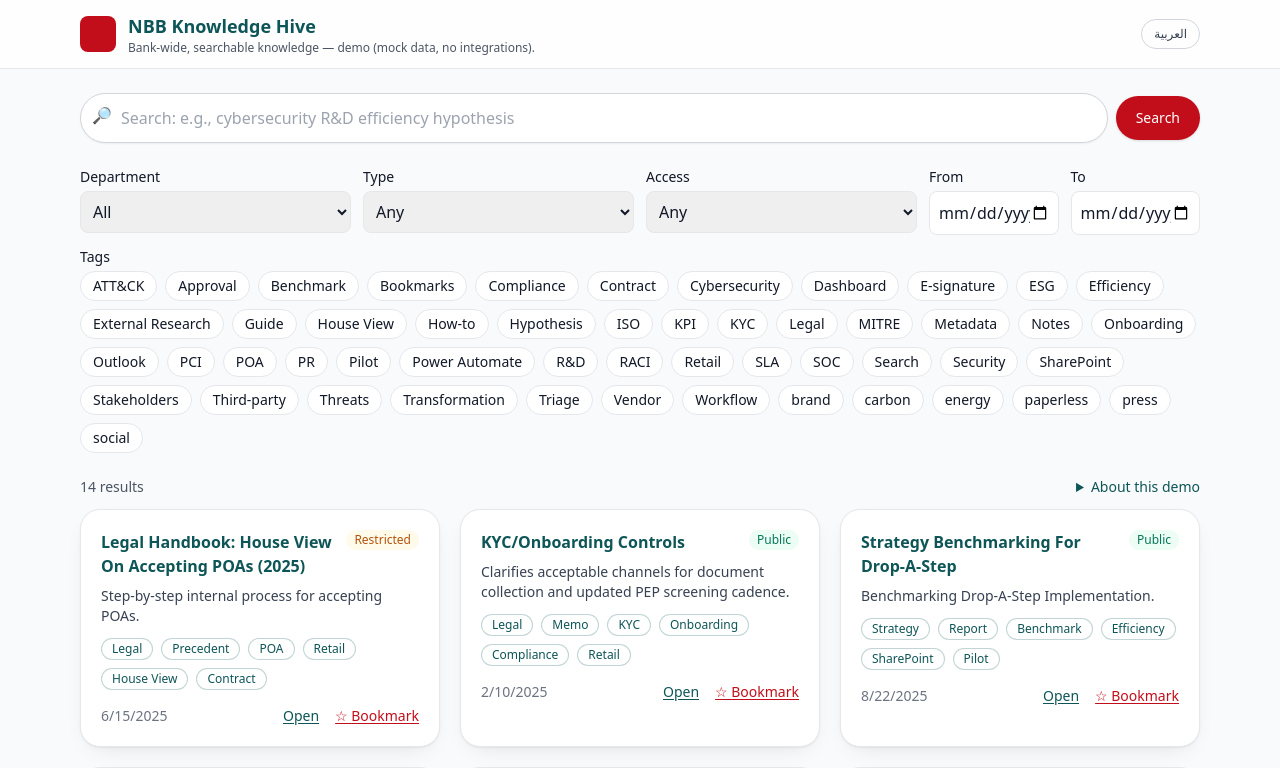
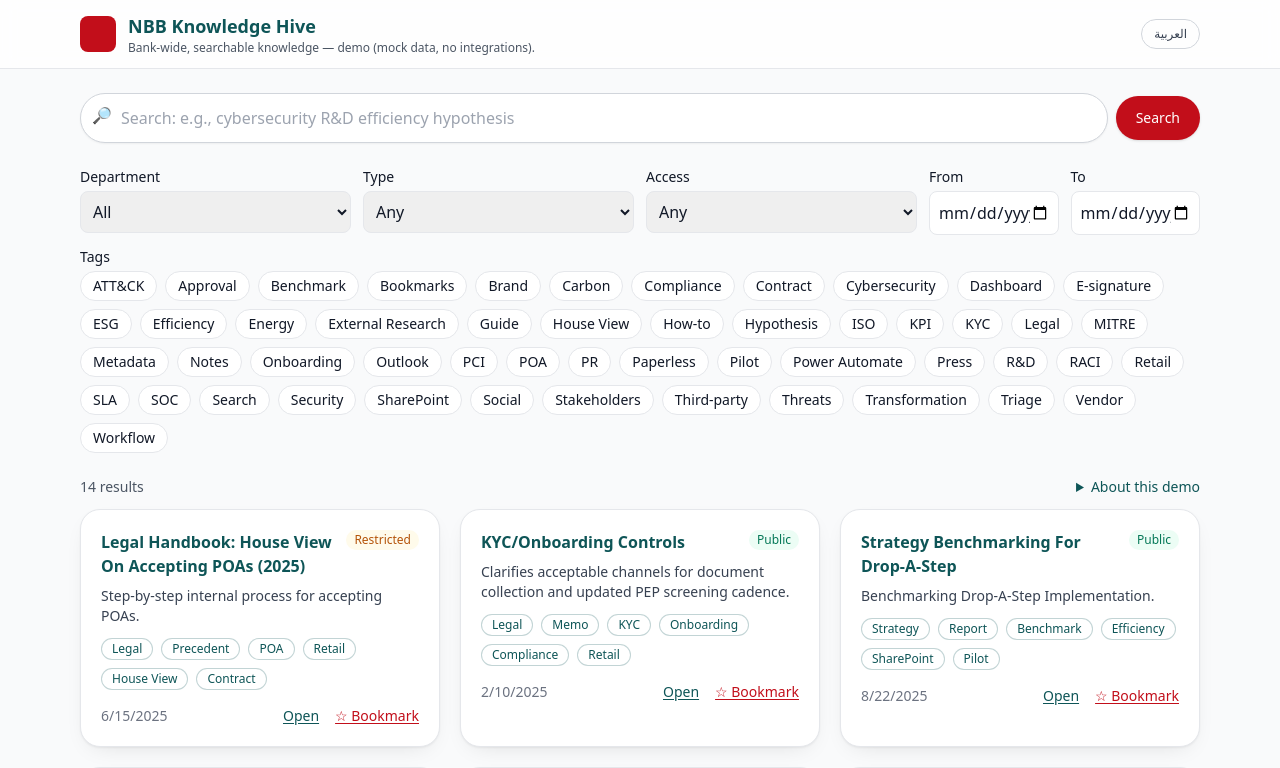
Before and after one commit to HeshamBucheeri/nbb-knowledge-hive, a React (Vite) app in the folder nbb-knowledge-hive/nbb-knowledge-hive/: page / in a window 1280 px wide. Shown: the top 768 px of the page. Built offline with nearby package versions, Linux system fonts and the light colour scheme.

Commit message:
Update mock.ts

```diff
--- a/nbb-knowledge-hive/nbb-knowledge-hive/src/data/mock.ts
+++ b/nbb-knowledge-hive/nbb-knowledge-hive/src/data/mock.ts
@@ -184,7 +184,7 @@ export const MOCK_DOCS: Doc[] = [
     department: "Sustainability",
     type: "Report",
     date: "2025-07-25",
-    tags: ["ESG", "carbon", "paperless", "energy"],
+    tags: ["ESG", "Carbon", "Paperless", "Energy"],
     stakeholders: ["Sustainability", "Operations", "Facilities"],
     access: "Public",
     content:
@@ -199,7 +199,7 @@ export const MOCK_DOCS: Doc[] = [
     department: "Corporate Communications",
     type: "Memo",
     date: "2025-07-28",
-    tags: ["press", "PR", "brand", "social"],
+    tags: ["Press", "PR", "Brand", "Social"],
     stakeholders: ["Corporate Communications", "Legal", "Executive Office"],
     access: "Public",
     content:
```
